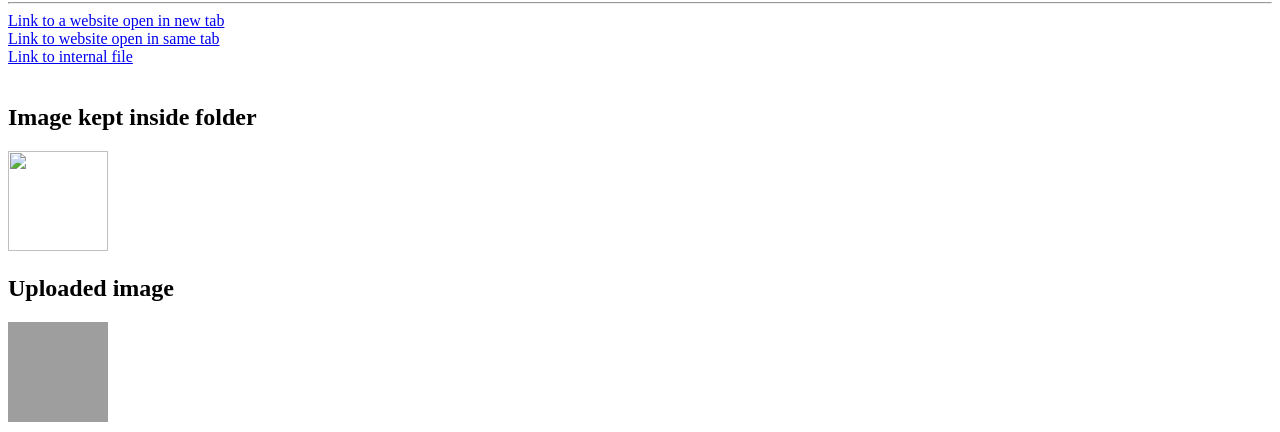
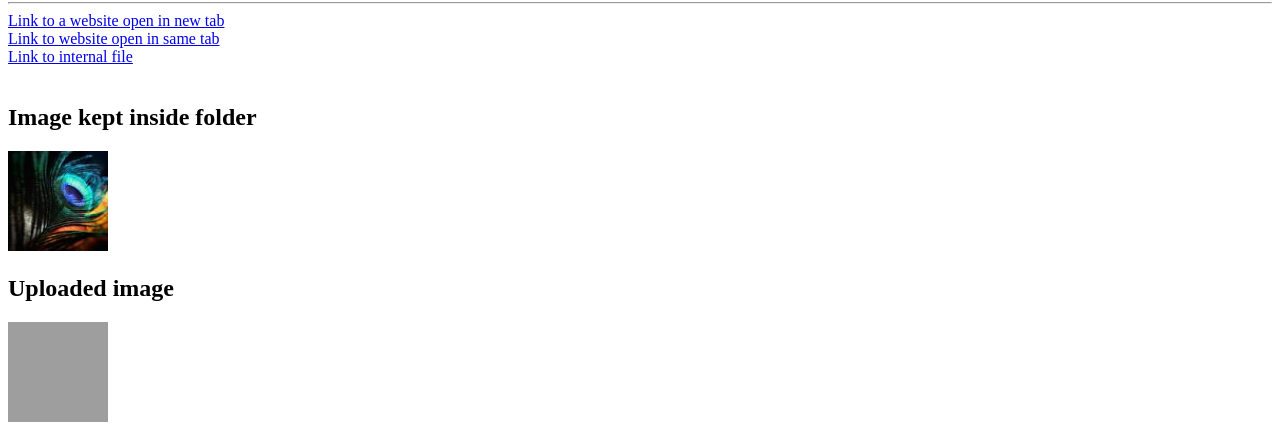
Before and after one commit to rmanee1/htmlhandson1, a plain HTML site: page index.html in a window 1280 px wide. Shown: the part 78-510 px from the top of the page. Drawn offline with Linux system fonts and the light colour scheme; grey boxes are pictures that could not be loaded.

Commit message:
Update index.html

```diff
--- a/index.html
+++ b/index.html
@@ -15,7 +15,7 @@
     <br>
     <a href="order.html">Link to internal file</a><br><br>
     <h2>Image kept inside folder</h2>
-    <img src="./images/img1.jfif" width="100px" height="100px">
+    <img src="img1.jfif" width="100px" height="100px">
     <h2>Uploaded image</h2>
     <img src="https://imgd.aeplcdn.com/1056x594/n/cw/ec/102709/ntorq-125-right-front-three-quarter.jpeg?isig=0&q=75 " width="100px" height="100px" alt="maneesha">
     <hr>
```
